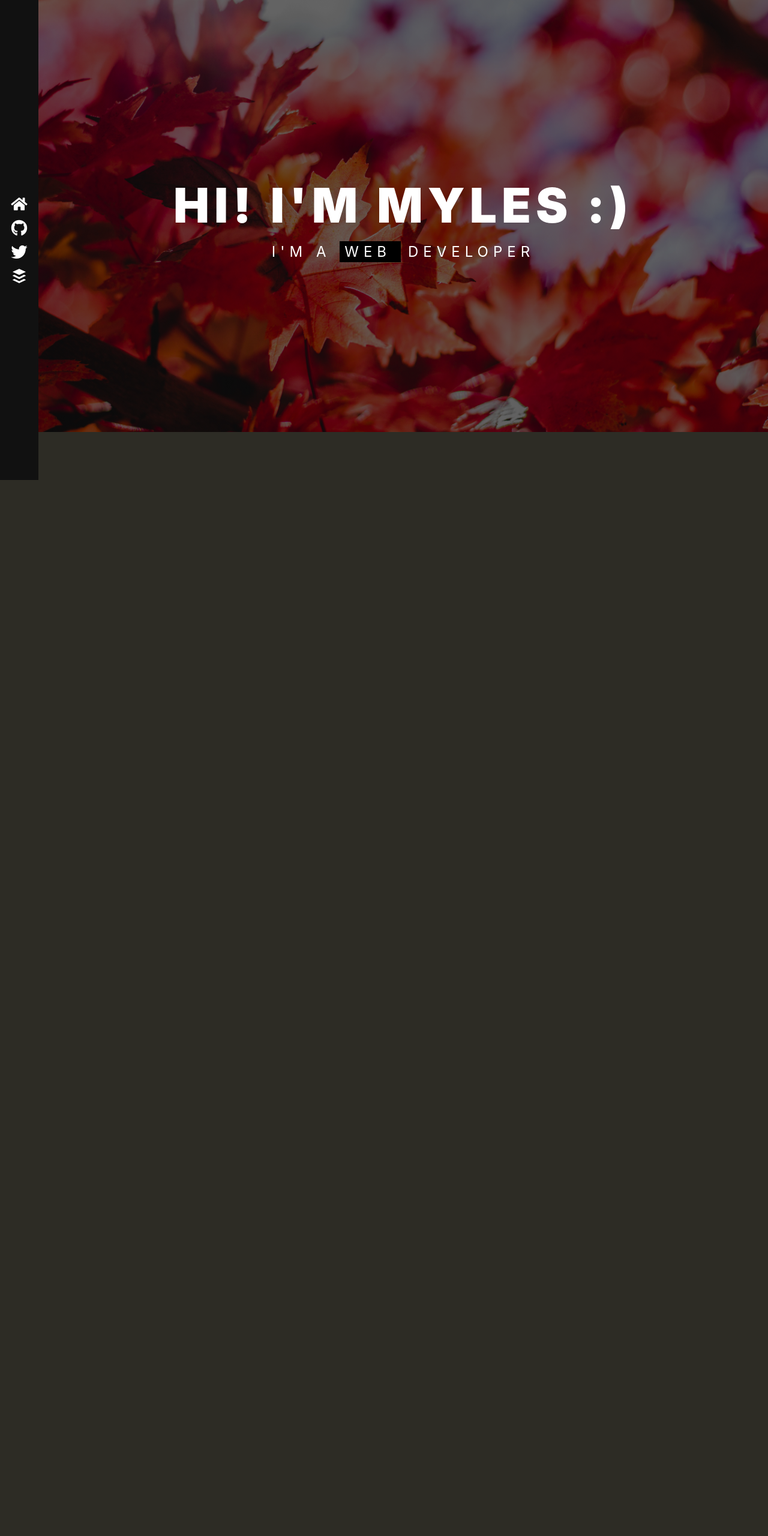
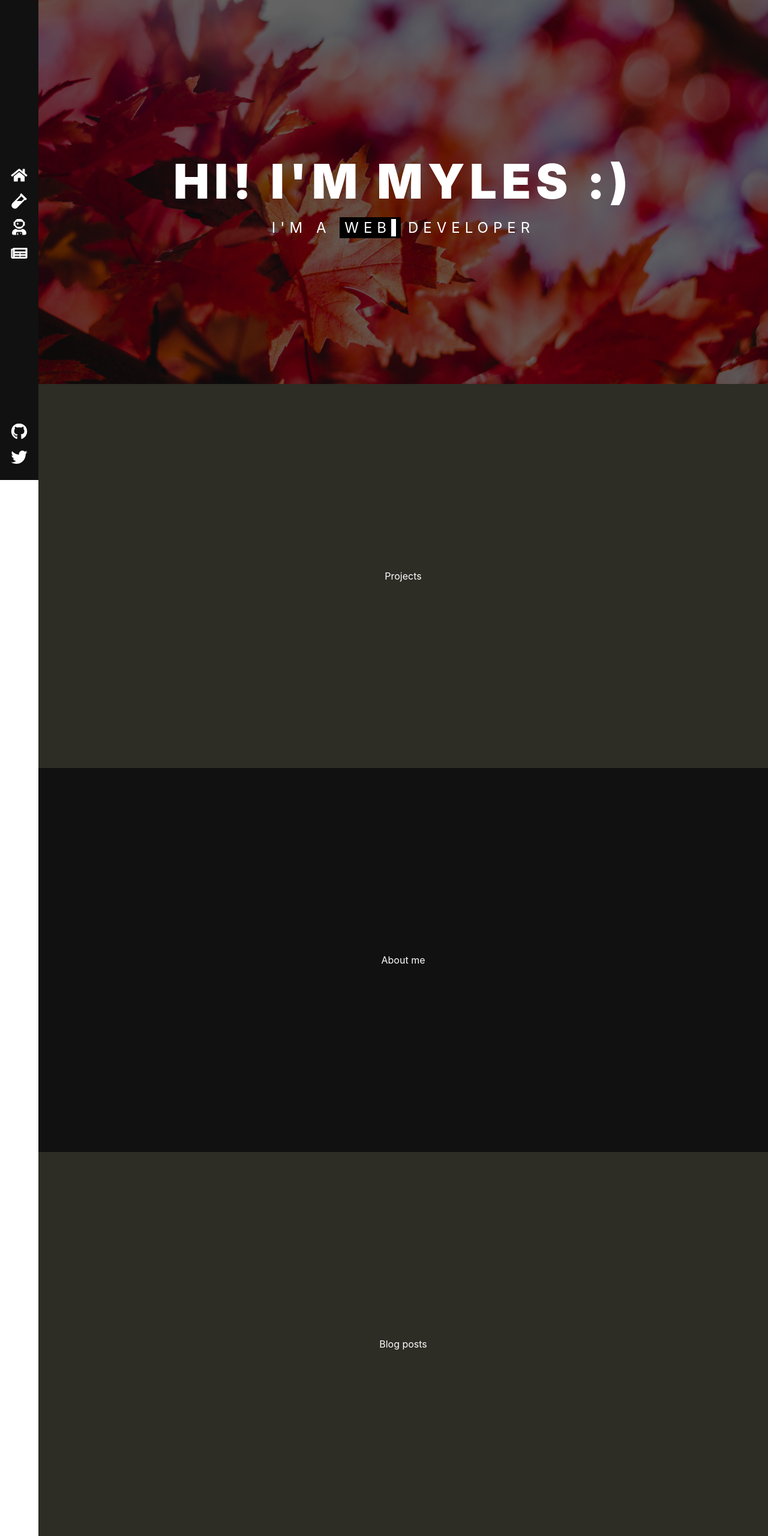
Before and after one commit to MylesWritesCode/portfolio, a Next.js app: page / in a window 1280 px wide. Shown: the whole page at 60% size. Before the commit the page ends 800 px from the top, so only its background shows below. Built offline with nearby package versions, Linux system fonts and the light colour scheme.

Commit message:
added better icons

```diff
--- /dev/null
+++ b/src/components/AboutMe.tsx
@@ -0,0 +1,44 @@
+/**
+ * File: /src/components/AboutMe.tsx
+ * Project: portfolio
+ * Purpose: // TODO: Add the purpose of the file here.
+ *
+ * @author Myles Berueda
+ * @date   Tuesday November 23rd 2021
+ * -----
+ * Modified: Tuesday November 23rd 2021 4:03:43 pm
+ * -----
+ * Copyright (c) 2021 MylesWritesCode
+ * -----
+ * HISTORY
+**/
+import React from 'react';
+import { chakra } from '@chakra-ui/react';
+
+interface AboutMeProps {}
+
+const AboutMe: React.FC<AboutMeProps> = ({ ...props }) => {
+  return (
+    <chakra.div
+      id="about-me"
+      display="flex"
+      height="80vh"
+      justifyContent="center"
+      alignItems="center"
+      flexDirection={["column", "row"]}
+      // background="linear-gradient(rgba(0,0,0,0.25), rgba(0,0,0,0.25)), url(lyndon-li-unsplash.jpg)"
+      backgroundSize="cover"
+      backgroundColor="var(--color-dark)"
+      backgroundPosition="bottom"
+      color="#FFFFFF"
+    >
+      <chakra.div>
+        <chakra.h2>
+          About me
+        </chakra.h2>
+      </chakra.div>
+    </chakra.div>
+  );
+}
+
+export default AboutMe;
--- /dev/null
+++ b/src/components/BlogPosts.tsx
@@ -0,0 +1,42 @@
+/**
+ * File: /src/components/BlogPosts.tsx
+ * Project: portfolio
+ * Purpose: // TODO: Add the purpose of the file here.
+ *
+ * @author Myles Berueda
+ * @date   Tuesday November 23rd 2021
+ * -----
+ * Modified: Tuesday November 23rd 2021 4:03:43 pm
+ * -----
+ * Copyright (c) 2021 MylesWritesCode
+ * -----
+ * HISTORY
+**/
+import React from 'react';
+import { chakra } from '@chakra-ui/react';
+
+interface BlogPostsProps{}
+
+const BlogPosts: React.FC<BlogPostsProps> = ({ ...props }) => {
+  return (
+    <chakra.div
+      id="blog"
+      display="flex"
+      height="80vh"
+      justifyContent="center"
+      alignItems="center"
+      flexDirection={["column", "row"]}
+      // background="linear-gradient(rgba(0,0,0,0.25), rgba(0,0,0,0.25)), url(lyndon-li-unsplash.jpg)"
+      backgroundSize="cover"
+      backgroundColor="var(--color-light-dark)"
+      backgroundPosition="bottom"
+      color="#FFFFFF"
+    >
+      <chakra.div>
+        <chakra.h2>Blog posts</chakra.h2>
+      </chakra.div>
+    </chakra.div>
+  );
+}
+
+export default BlogPosts;
--- a/src/components/Menu.tsx
+++ b/src/components/Menu.tsx
@@ -14,7 +14,15 @@
  **/
 import React from "react";
 import { chakra, Icon as ChakraIcon, extendTheme } from "@chakra-ui/react";
-import { FaHome, FaGithub, FaTwitter, FaBuffer } from 'react-icons/fa';
+import {
+  FaHome,
+  FaGithub,
+  FaTwitter,
+  FaBuffer,
+  FaUserAstronaut,
+  FaVial,
+  FaNewspaper
+} from "react-icons/fa";
 
 interface MenuProps {}
 
@@ -22,15 +30,15 @@ const Icon = chakra(ChakraIcon, {
   baseStyle: {
     boxSize: 8,
     padding: ["0.15rem"],
-    margin: ["0.25em"]
-  }
+    margin: ["0.35em 0em"],
+  },
 });
 
 const theme = extendTheme({
   components: {
     Icon,
-  }
-})
+  },
+});
 
 const Menu: React.FC<MenuProps> = ({ ...props }) => {
   return (
@@ -39,24 +47,39 @@ const Menu: React.FC<MenuProps> = ({ ...props }) => {
       position="fixed"
       width="4rem"
       height="100vh"
+      padding="1rem 0rem"
       left="0"
       top="0"
       right="auto"
       bottom="0"
       flexDirection="column"
-      justifyContent="center"
+      justifyContent="space-between"
       alignItems="center"
       background="var(--color-dark)"
       color="#FFFFFF"
     >
-      <chakra.div
-        display="flex"
-        flexDirection="column"
-      >
-        <Icon as={FaHome} />
-        <Icon as={FaGithub} />
-        <Icon as={FaTwitter} />
-        <Icon as={FaBuffer} />
+      <chakra.div display="flex" flexDirection="column"></chakra.div>
+      <chakra.div display="flex" flexDirection="column">
+        <chakra.a href="#home">
+          <Icon as={FaHome} />
+        </chakra.a>
+        <chakra.a href="#projects">
+          <Icon as={FaVial} />
+        </chakra.a>
+        <chakra.a href="#about-me">
+          <Icon as={FaUserAstronaut} />
+        </chakra.a>
+        <chakra.a href="#blog">
+          <Icon as={FaNewspaper} />
+        </chakra.a>
+      </chakra.div>
+      <chakra.div display="flex" flexDirection="column">
+        <chakra.a href="https://github.com/myleswritescode" target="_blank">
+          <Icon as={FaGithub} />
+        </chakra.a>
+        <chakra.a href="https://twitter.com/mylescodesemoji" target="_blank">
+          <Icon as={FaTwitter} />
+        </chakra.a>
       </chakra.div>
     </chakra.div>
   );
--- /dev/null
+++ b/src/components/Projects.tsx
@@ -0,0 +1,43 @@
+/**
+ * File: /src/components/Projects.tsx
+ * Project: portfolio
+ * Purpose: // TODO: Add the purpose of the file here.
+ *
+ * @author Myles Berueda
+ * @date   Tuesday November 23rd 2021
+ * -----
+ * Modified: Tuesday November 23rd 2021 4:03:43 pm
+ * -----
+ * Copyright (c) 2021 MylesWritesCode
+ * -----
+ * HISTORY
+**/
+import React from 'react';
+import { chakra } from '@chakra-ui/react';
+
+interface ProjectsProps {}
+
+const Projects: React.FC<ProjectsProps> = ({ ...props }) => {
+  return (
+    <chakra.div
+      id="projects"
+      display="flex"
+      height="80vh"
+      justifyContent="center"
+      alignItems="center"
+      flexDirection={["column", "row"]}
+      backgroundColor="var(--color-light-dark)"
+      color="#FFFFFF"
+    >
+      <chakra.div>
+        <chakra.h2
+          fontSize="1rem"
+        >
+          Projects
+        </chakra.h2>
+      </chakra.div>
+    </chakra.div>
+  );
+}
+
+export default Projects;
--- a/src/components/Welcome.tsx
+++ b/src/components/Welcome.tsx
@@ -32,8 +32,9 @@ const Welcome: React.FC<WelcomeProps> = ({ ...props }) => {
 
   return (
     <chakra.div
+      id="home"
       display="flex"
-      height="90vh"
+      height="80vh"
       flexDirection="column"
       justifyContent="center"
       alignItems="center"
--- a/src/pages/index.tsx
+++ b/src/pages/index.tsx
@@ -16,12 +16,19 @@ import React from 'react';
 import type { NextPage } from 'next'
 import { chakra } from '@chakra-ui/react';
 
+// Page components
 import Welcome from '@components/Welcome';
+import Projects from '@components/Projects';
+import AboutMe from '@components/AboutMe';
+import BlogPosts from '@components/BlogPosts';
 
 const Home: NextPage = () => {
   return (
     <chakra.div>
       <Welcome />
+      <Projects />
+      <AboutMe />
+      <BlogPosts />
     </chakra.div>
   );
 }
```
